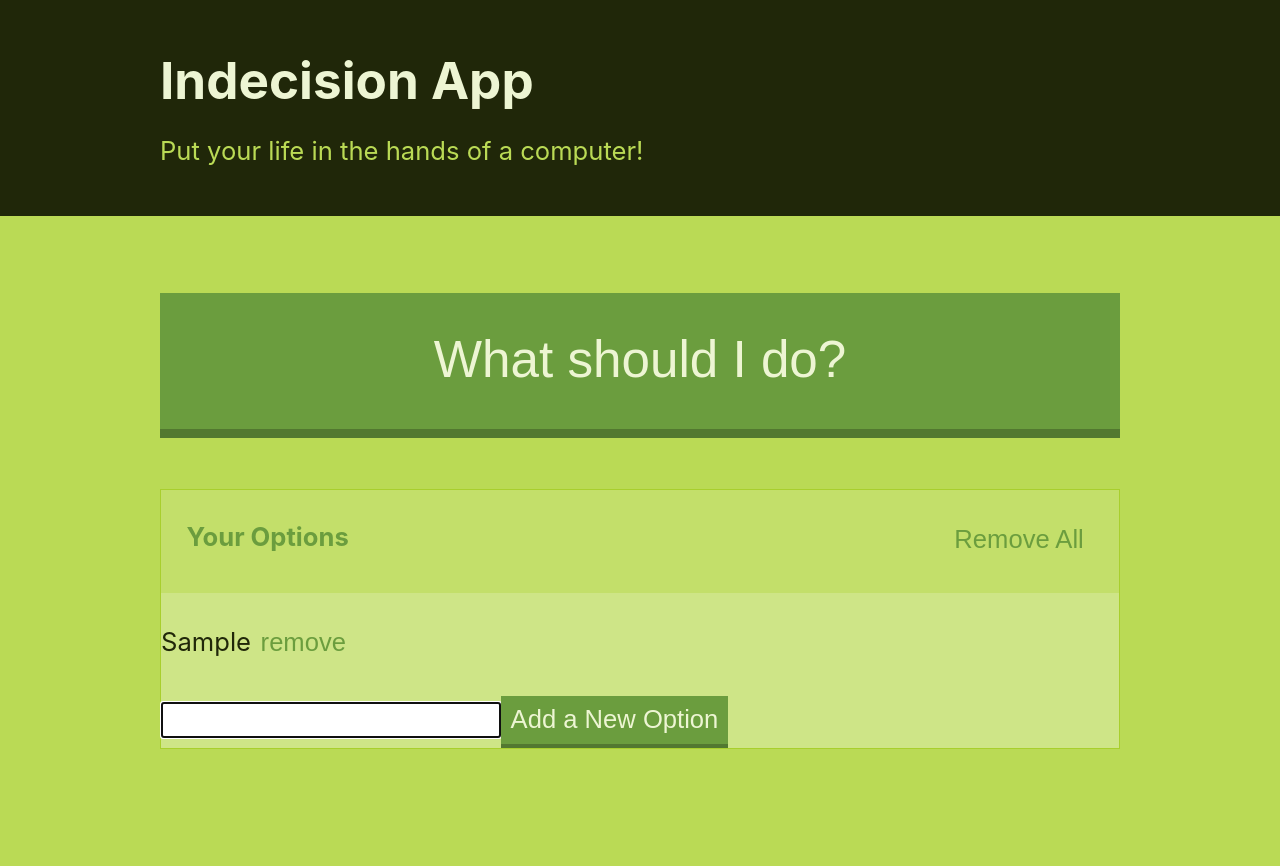
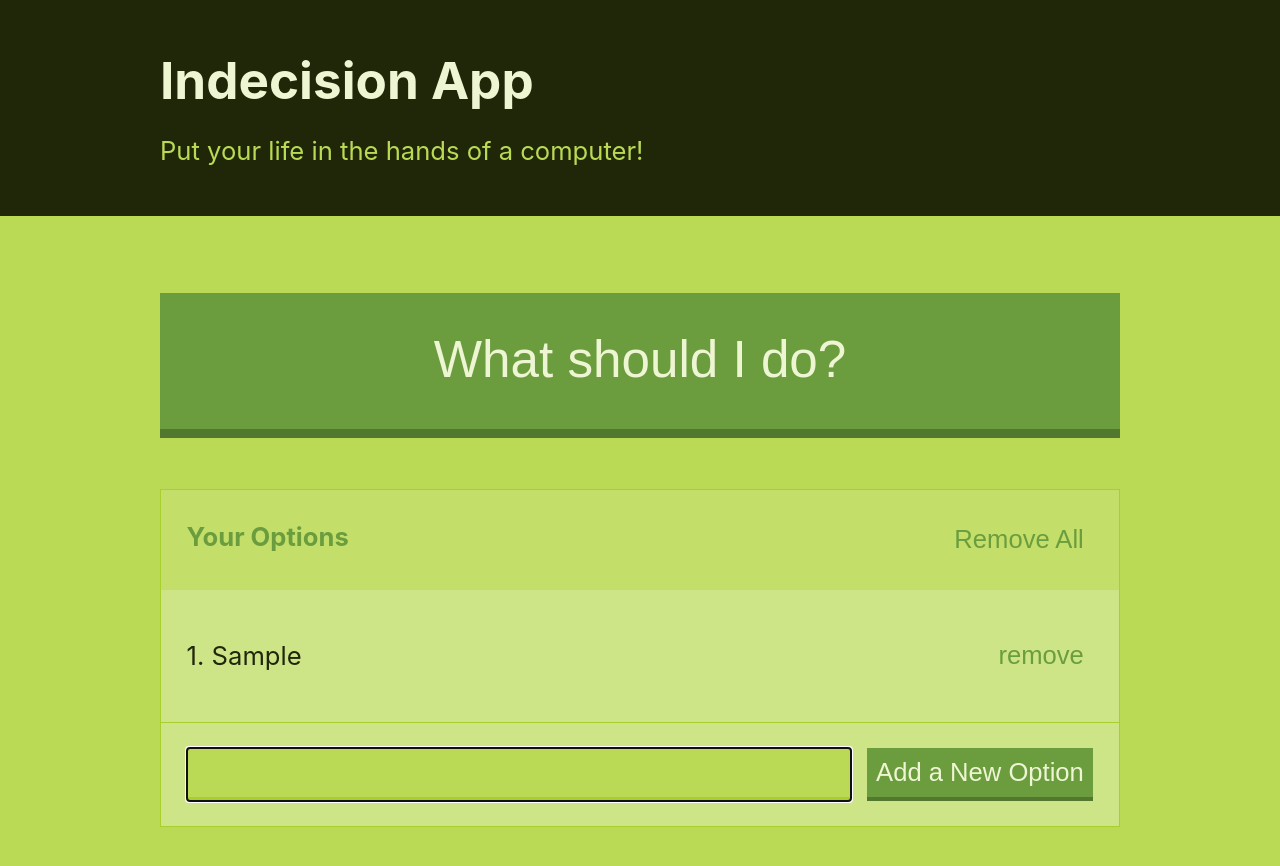
Before and after one commit to bvsatyaram/expensify, a React app: page / in a window 1280 px wide. Both pictures are taken after typing "Sample" into the empty fields and a click on the button "Add a New Option". Shown: the top 866 px of the page. Before the commit the page ends 826 px from the top, so only its background shows below. Built offline with nearby package versions, Linux system fonts and the light colour scheme.

Commit message:
Style options
Lecture: #70

```diff
--- a/src/components/NewOption.js
+++ b/src/components/NewOption.js
@@ -9,7 +9,7 @@ export default class NewOption extends React.Component {
 
   render () {
     return (
-      <form onSubmit={this.addOption}>
+      <form onSubmit={this.addOption} className='add_option'>
         <input
           type='text'
           name='newOption'
--- a/src/components/Option.js
+++ b/src/components/Option.js
@@ -9,8 +9,8 @@ export default class Option extends React.Component {
 
   render () {
     return (
-      <p>
-        {this.props.children}
+      <div className='option'>
+        <p>{this.props.count}. {this.props.children}</p>
         <button
           className='button-link'
           href='#'
@@ -18,7 +18,7 @@ export default class Option extends React.Component {
         >
           remove
         </button>
-      </p>
+      </div>
     );
   }
 }
--- a/src/components/Options.js
+++ b/src/components/Options.js
@@ -18,6 +18,7 @@ const Options = (props) => (
         return (
           <Option
             key={`option-${index}`}
+            count={index + 1}
             optionIndex={index}
             removeOption={props.removeOption}
           >
--- a/src/styles/common/_button.scss
+++ b/src/styles/common/_button.scss
@@ -9,11 +9,9 @@ button {
   &.button-link {
     background-color: transparent;
     border: none;
-    border-bottom: 0.2rem dotted transparent;
     color: $secondary-color;
 
     &:hover {
-      border-color: $secondary-color;
       opacity: 0.8;
     }
   }
--- a/src/styles/common/_theme.scss
+++ b/src/styles/common/_theme.scss
@@ -15,6 +15,7 @@ $dark-color: darken($primary-color, 50%);
 $light-color: lighten($primary-color, 30%);
 
 // Spacing
+$size-s: 1rem;
 $size-m: 1.6rem;
 $size-l: 3.2rem;
 $size-xl: 4.8rem;
--- /dev/null
+++ b/src/styles/components/_add_option.scss
@@ -0,0 +1,14 @@
+.add_option {
+  display: flex;
+  padding: $size-m;
+
+  input {
+    background-color: $primary-color;
+    border: none;
+    border-bottom: 0.3rem solid darken($primary-color, 10%);
+    color: $secondary-color;
+    flex-grow: 1;
+    padding: 0 $size-s;
+    margin-right: $size-s;
+  }
+}
--- /dev/null
+++ b/src/styles/components/_option.scss
@@ -0,0 +1,6 @@
+.option {
+  border-bottom: 1px solid lighten($dark-color, 40%);
+  display: flex;
+  justify-content: space-between;
+  padding: $size-m;
+}
--- a/src/styles/styles.scss
+++ b/src/styles/styles.scss
@@ -2,5 +2,7 @@
         './common/base',
         './common/button',
         './common/container',
+        './components/add_option',
         './components/header',
+        './components/option',
         './components/widget';
```
